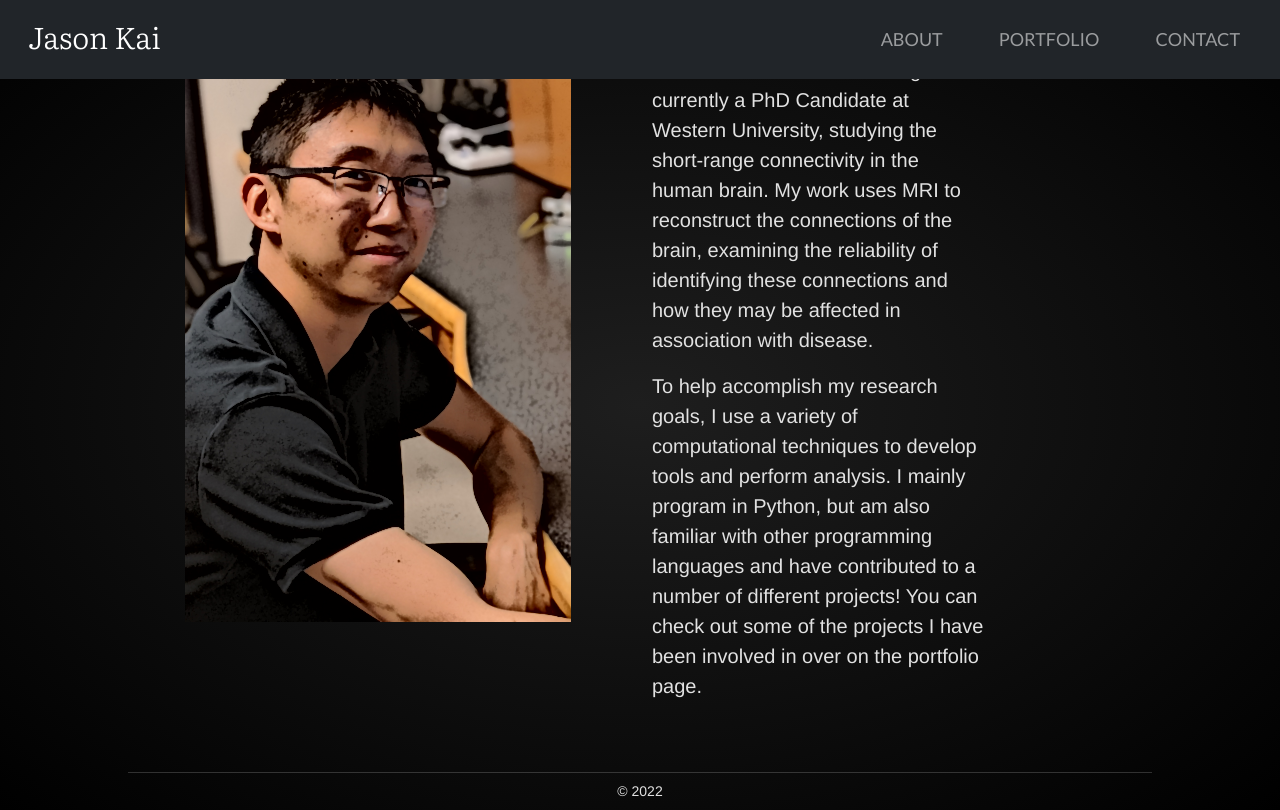
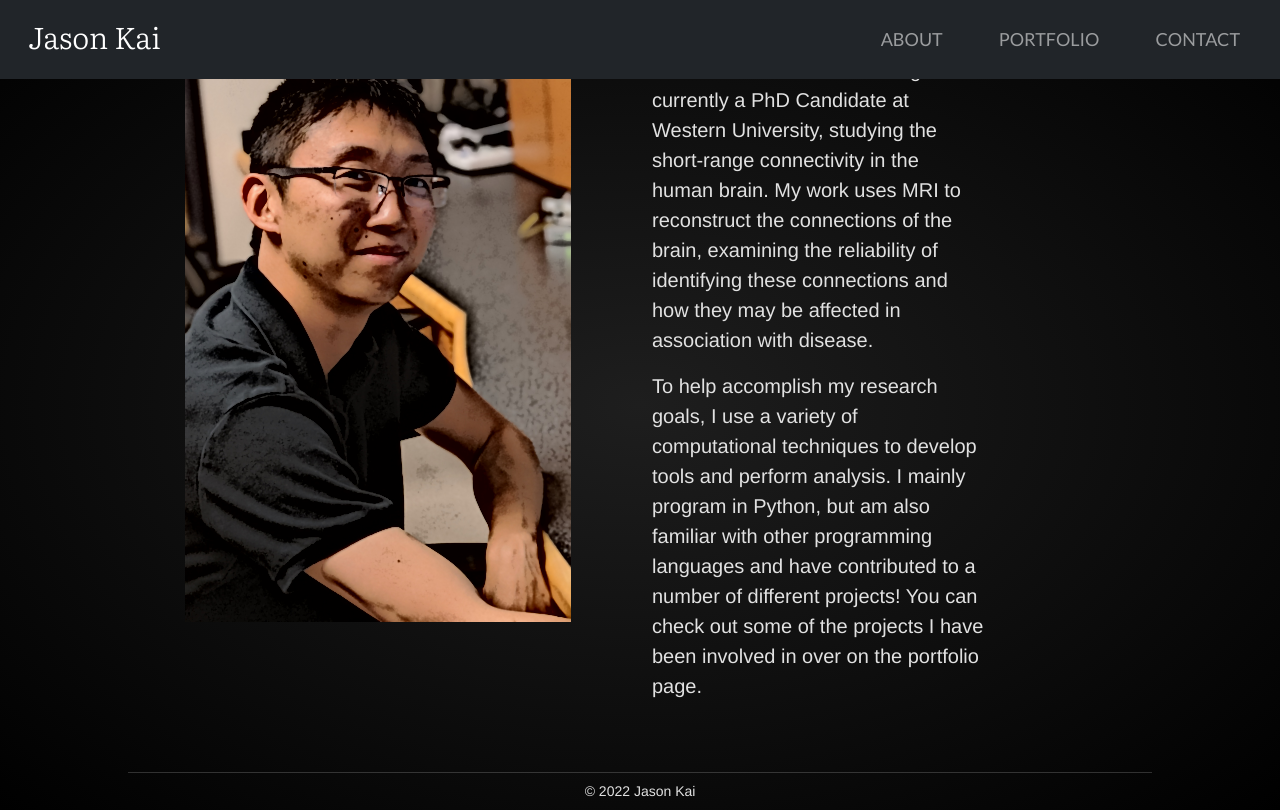
Before and after one commit to kaitj/kaitj.github.io, a Next.js app: page / in a window 1280 px wide. Built offline with nearby package versions, Linux system fonts and the light colour scheme.

Commit message:
update footer

```diff
--- a/components/footer.tsx
+++ b/components/footer.tsx
@@ -5,7 +5,7 @@ export const Footer = () => {
 
     return (
         <footer className={styles.footer}>
-            &copy; {year}
+            &copy; {year} Jason Kai
         </footer>
     );
 };
```
